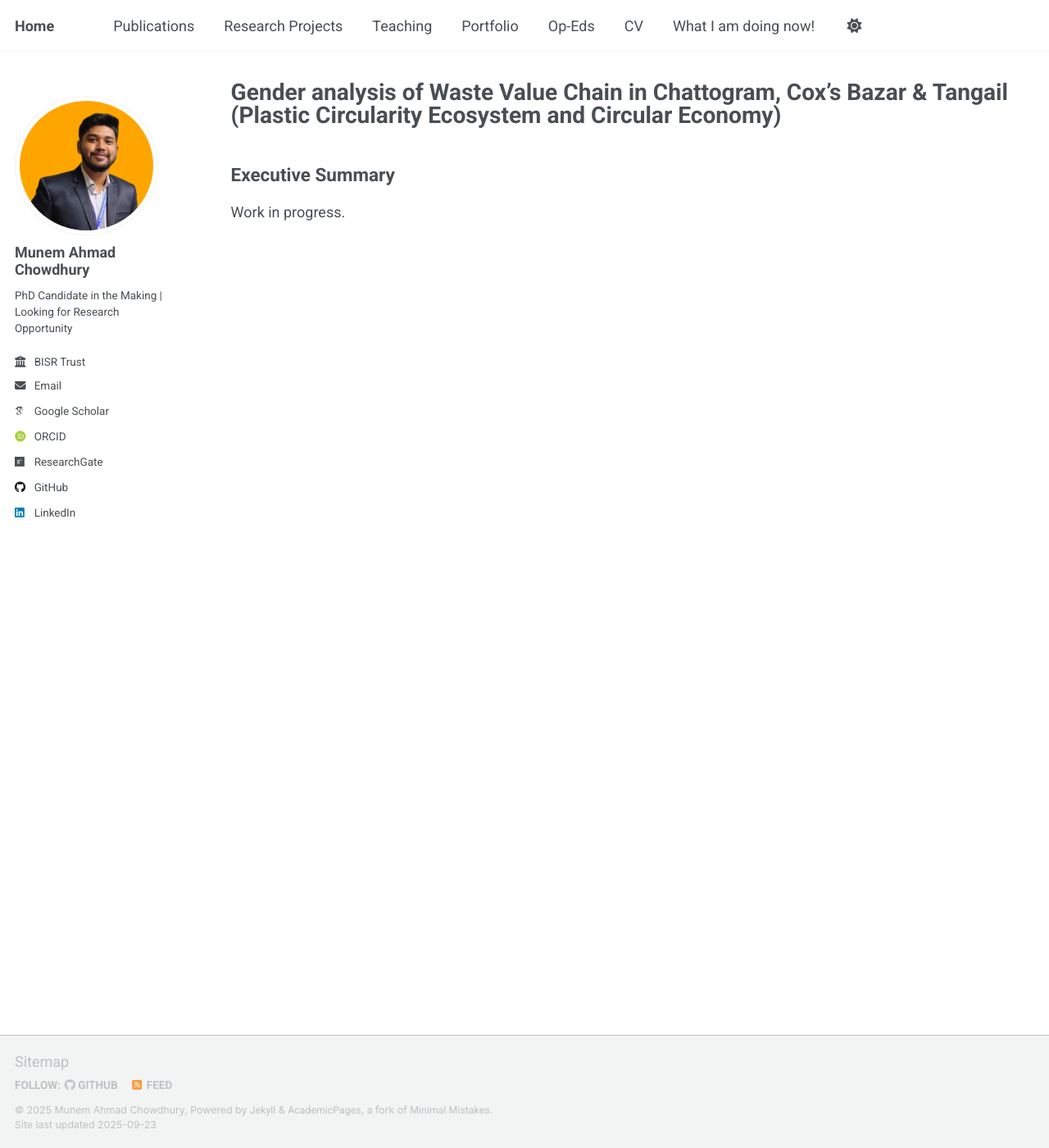
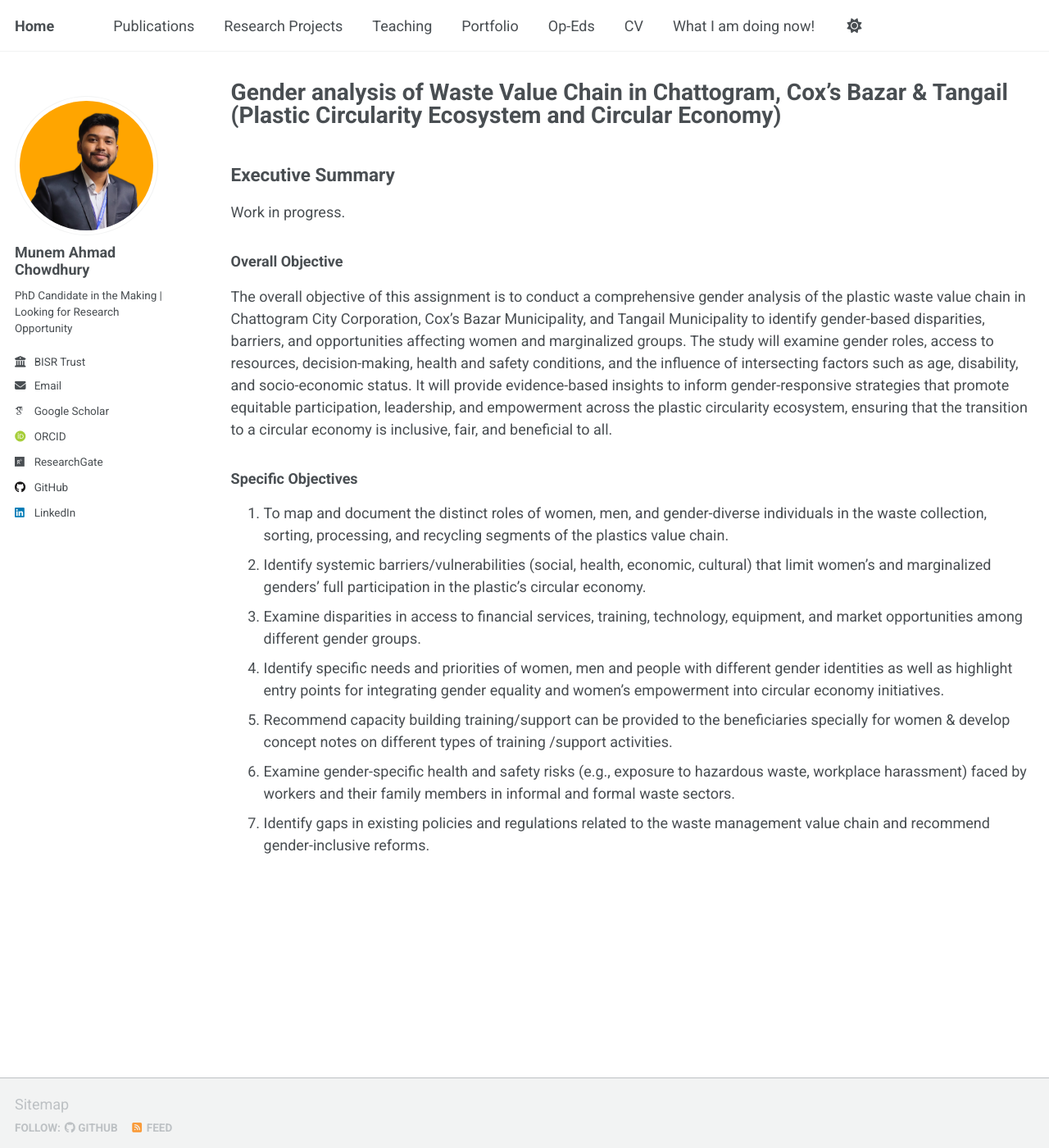
Before and after one commit to munemahmad/munemahmad.github.io, a Jekyll site: the page built from _projects/project13.md, in a window 1280 px wide and 1400 px high. Shown: the whole window at 82% size. Built offline with Jekyll 4.4.1, drawn with Linux system fonts in a browser that asks for light colours; some web fonts are replaced; a script that is not in the unit is left out.

Commit message:
Update project13.md

```diff
--- a/_projects/project13.md
+++ b/_projects/project13.md
@@ -14,3 +14,17 @@ author_profile: true
 ## Executive Summary
 
 Work in progress.
+
+### Overall Objective
+
+The overall objective of this assignment is to conduct a comprehensive gender analysis of the plastic waste value chain in Chattogram City Corporation, Cox’s Bazar Municipality, and Tangail Municipality to identify gender-based disparities, barriers, and opportunities affecting women and marginalized groups. The study will examine gender roles, access to resources, decision-making, health and safety conditions, and the influence of intersecting factors such as age, disability, and socio-economic status. It will provide evidence-based insights to inform gender-responsive strategies that promote equitable participation, leadership, and empowerment across the plastic circularity ecosystem, ensuring that the transition to a circular economy is inclusive, fair, and beneficial to all.
+
+### Specific Objectives
+
+1. To map and document the distinct roles of women, men, and gender-diverse individuals in the waste collection, sorting, processing, and recycling segments of the plastics value chain.
+2. Identify systemic barriers/vulnerabilities (social, health, economic, cultural) that limit women’s and marginalized genders’ full participation in the plastic’s circular economy.
+3. Examine disparities in access to financial services, training, technology, equipment, and market opportunities among different gender groups.
+4. Identify specific needs and priorities of women, men and people with different gender identities as well as highlight entry points for integrating gender equality and women’s empowerment into circular economy initiatives.
+5. Recommend capacity building training/support can be provided to the beneficiaries specially for women & develop concept notes on different types of training /support activities.
+6. Examine gender-specific health and safety risks (e.g., exposure to hazardous waste, workplace harassment) faced by workers and their family members in informal and formal waste sectors.
+7. Identify gaps in existing policies and regulations related to the waste management value chain and recommend gender-inclusive reforms.
```
